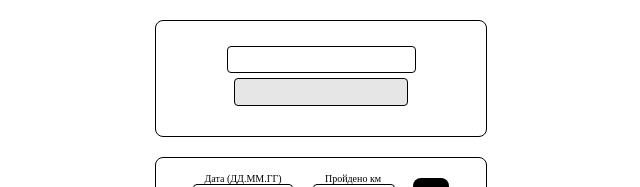
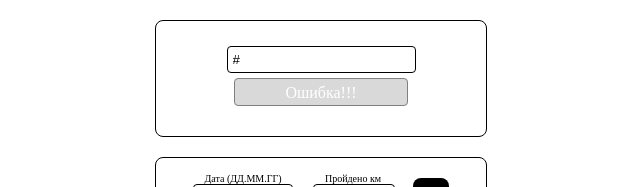
Before and after one commit to Al101020/15.04_DZ, a React (Vite) app: page / in a window 1280 px wide. Shown: the top 187 px of the page, without its empty margins (319-959 px from the left). Built offline with nearby package versions, Linux system fonts and the light colour scheme.

Commit message:
commit-3

```diff
--- a/src/components/ColorConverter/ColorConverter.css
+++ b/src/components/ColorConverter/ColorConverter.css
@@ -11,10 +11,10 @@
 #colorRGB {
     width: 162px;
     height: 16px;
-    border: 1px solid black;
+    border: 1px solid rgb(128, 128, 128);
     border-radius: 4px;
     margin: 5px auto 5px auto;
     padding: 5px;
     color: white;
-    background: rgba(128, 128, 128, 0.2);
+    background: rgba(128, 128, 128, 0.3);
 }
--- a/src/components/ColorConverter/ColorConverter.tsx
+++ b/src/components/ColorConverter/ColorConverter.tsx
@@ -1,21 +1,44 @@
 import "./ColorConverter.css";
+import React,{ useState } from "react";
 
 export const ColorConverter = () => {
-  const handleSubmit = (e: React.FormEvent<HTMLFormElement>) => {
-    e.preventDefault();
-    // console.log("Event type:", e.type);
-    console.log(e.target);
-    // const eTarget = e.target as HTMLInputElement;
-    // const valueColor = eTarget.childElementCount;
-    // console.log(valueColor);
-    // const valueColo = eTarget;
-    // console.log(valueColo);
+  const [value, setValue] = useState('#');
+  const [rgb, setRgb] = useState('Ошибка!!!');
+
+  const regexp = /#[a-f0-9]{6}/gi;
+
+  const handleChange = (e: React.ChangeEvent<HTMLInputElement>) => {
+    e.preventDefault();    // console.log("Event type:", e.type);    // console.log(e);
+
+    const input = e.target.value;    // console.log(input);
+
+
+
+    if (input.match(regexp) !== null) {
+      console.log('(regexp) !== null');
+      setValue(input);
+      setRgb(input);
+    } else {
+      console.log('Ошибка!!!');
+      setValue(input);
+      setRgb('Ошибка!!!');
+    }
+
+
+    // console.log({value});
+
   };
 
   return (
-    <form className="colorConverter" autoComplete="off" onChange={handleSubmit}>
-      <input type="text" id="colorHex" name="colorHex" />
-      <div id="colorRGB"></div>
+    <form className="colorConverter" autoComplete="off">
+      <input
+      type="text"
+      id="colorHex"
+      name="colorHex"
+      maxLength={7}
+      value={value}
+      onChange={handleChange} />
+      <div id="colorRGB">{rgb}</div>
     </form>
   );
 };
```
